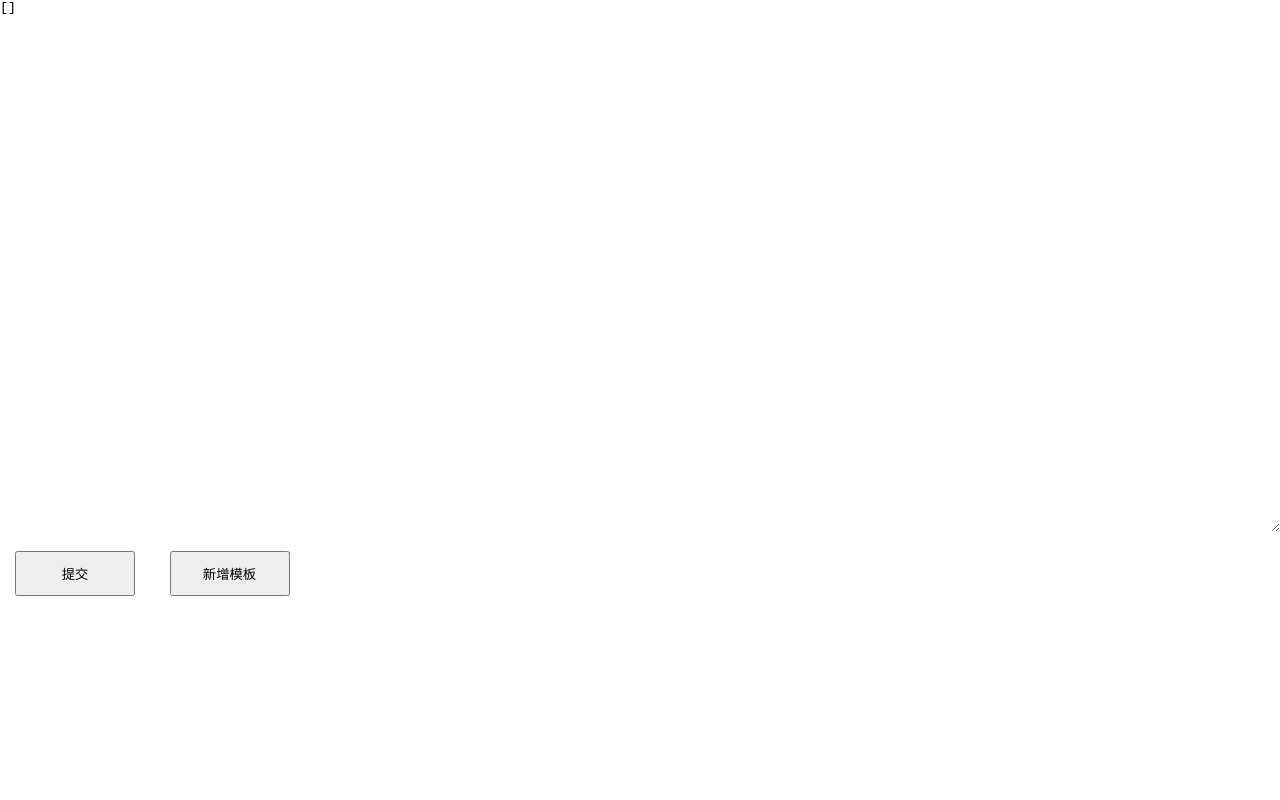
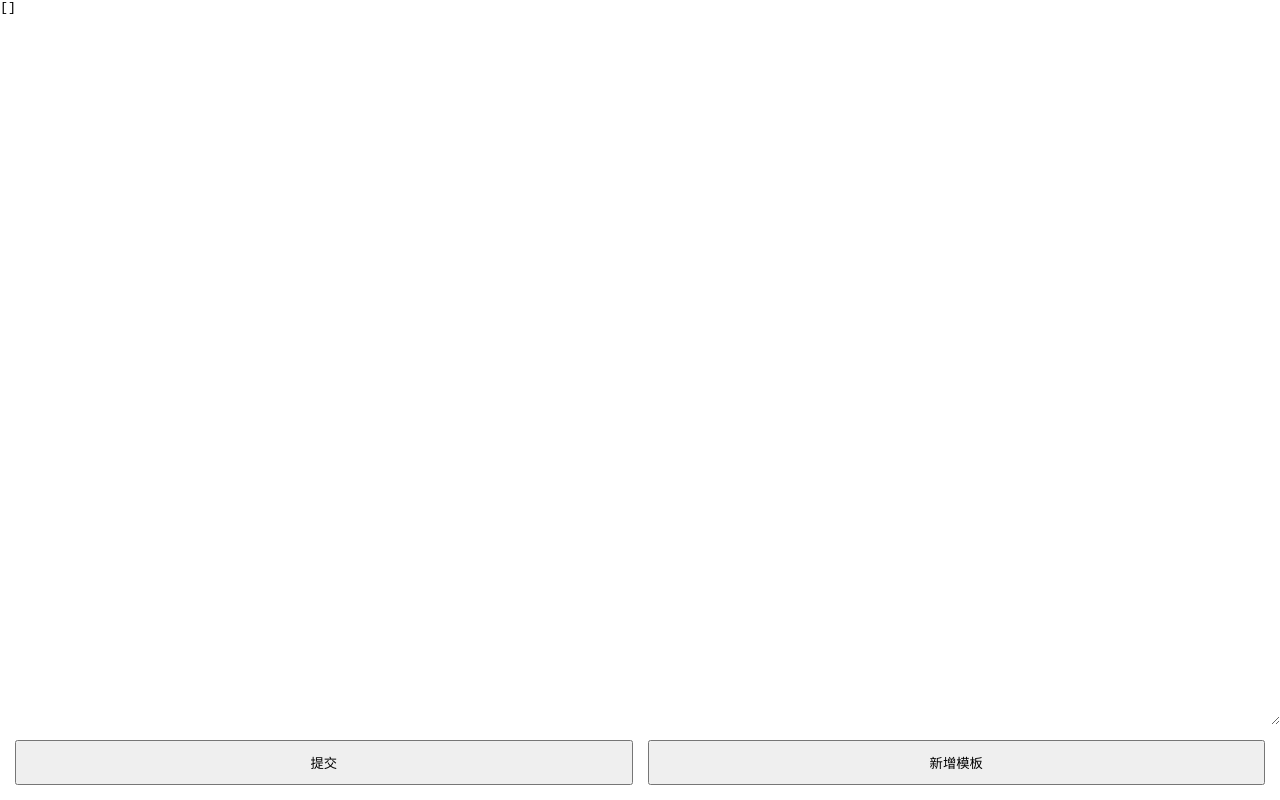
Before and after one commit to rejiejay/myweb-json-configuration, a plain HTML site: page index.html in a window 1280 px wide. Drawn offline with Linux system fonts and the light colour scheme.

Commit message:
update to flex

```diff
--- a/index.html
+++ b/index.html
@@ -11,9 +11,20 @@
 </head>
 
 <body>
-    <textarea id="my-input" rows="12" cols="20"></textarea>
-    <button class="my-button" id="my-submit">提交</button>
-    <button class="my-button" id="my-template">新增模板</button>
+    <div class="rejiejay flex-column-center">
+
+        <textarea id="my-input" class="flex-rest" rows="12" cols="20"></textarea>
+
+        <div class="button">
+            <div class="flex-start-center">
+                <span></span>
+                <button class="button-item flex-rest" id="my-submit">提交</button>
+                <span></span>
+                <button class="button-item flex-rest" id="my-template">新增模板</button>
+                <span></span>
+            </div>
+        </div>
+    </div>
 </body>
 
 </html>
--- a/index.less
+++ b/index.less
@@ -149,13 +149,29 @@ textarea:focus {
     flex            : 1;
 }
 
+.rejiejay {
+    width: 100%;
+    height: 100%;
+}
+
 #my-input {
     width : 100%;
-    height: 532px;
 }
 
-.my-button {
-    width : 120px;
-    height: 45px;
-    margin: 15px;
+.button {
+    width: 100%;
+    height: 75px;
+
+    > div {
+        height: 75px;
+    }
+
+    .button-item {
+        height: 45px;
+    }
+
+    span {
+        display: block;
+        width: 15px;
+    }
 }
```
Also changed, not shown: index.css, 1 other file.
